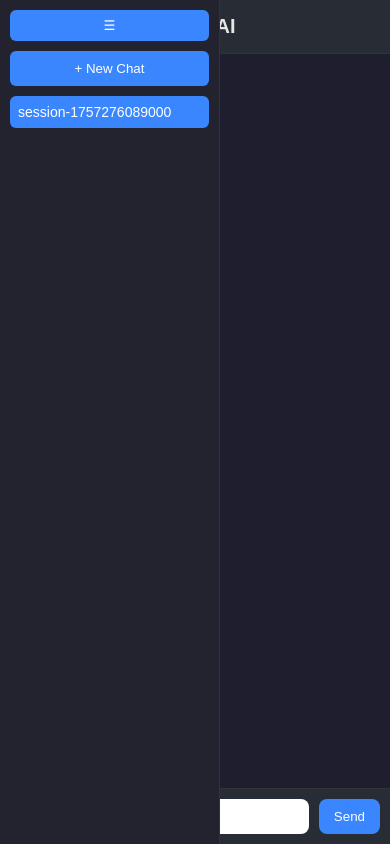
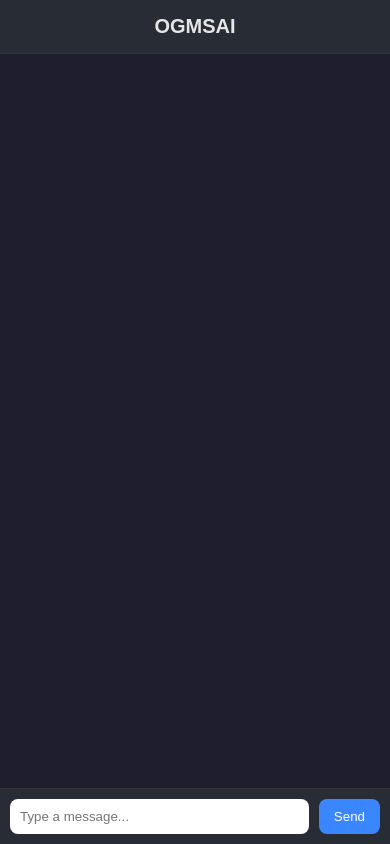
Before and after one commit to RobloxScripter2025/Al, a website: page public/index.html in a window 390 px wide. Drawn offline with Linux system fonts and the light colour scheme.

Commit message:
Update index.html

```diff
--- a/public/index.html
+++ b/public/index.html
@@ -146,7 +146,7 @@
       #sidebar {
         position: absolute;
         top: 0;
-        left: 0px; /* hidden by default */
+        left: -250px; /* hidden by default */
         height: 100%;
       }
       #sidebar.active { left: 0; }
```
